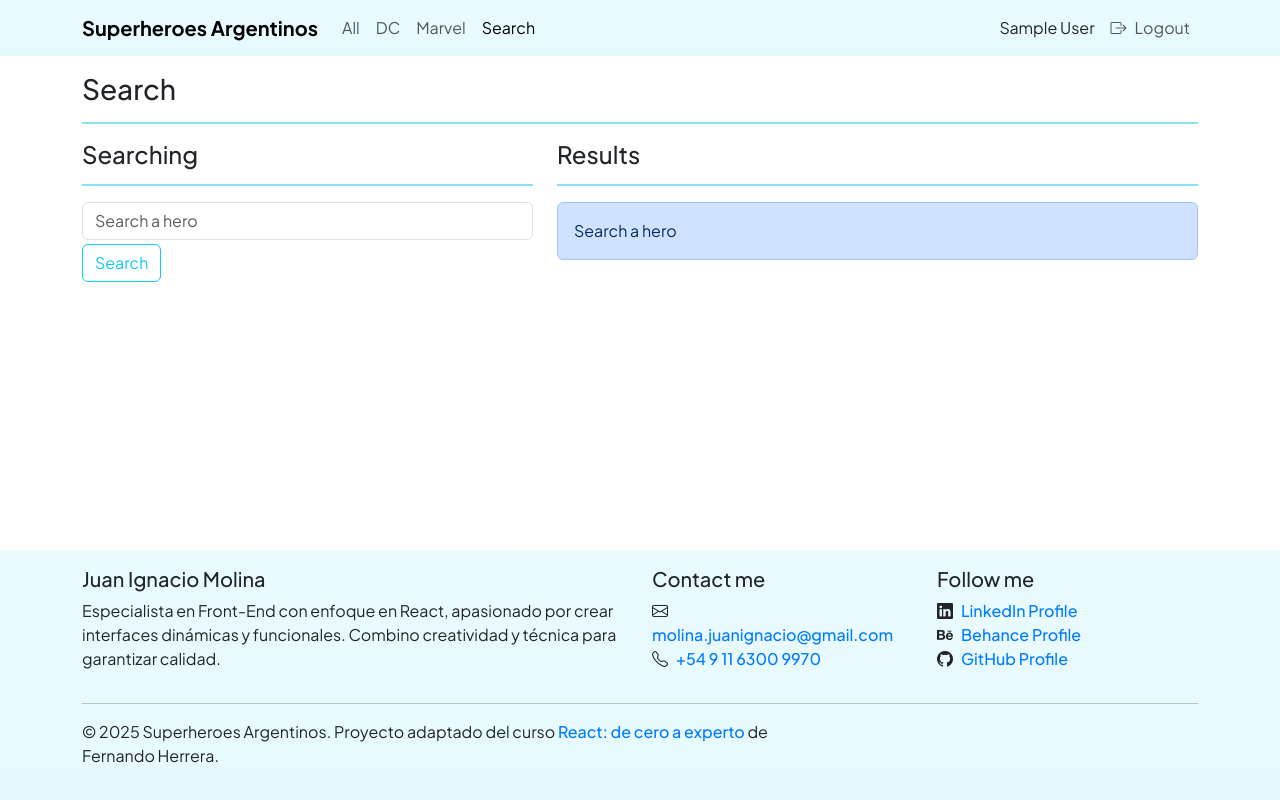
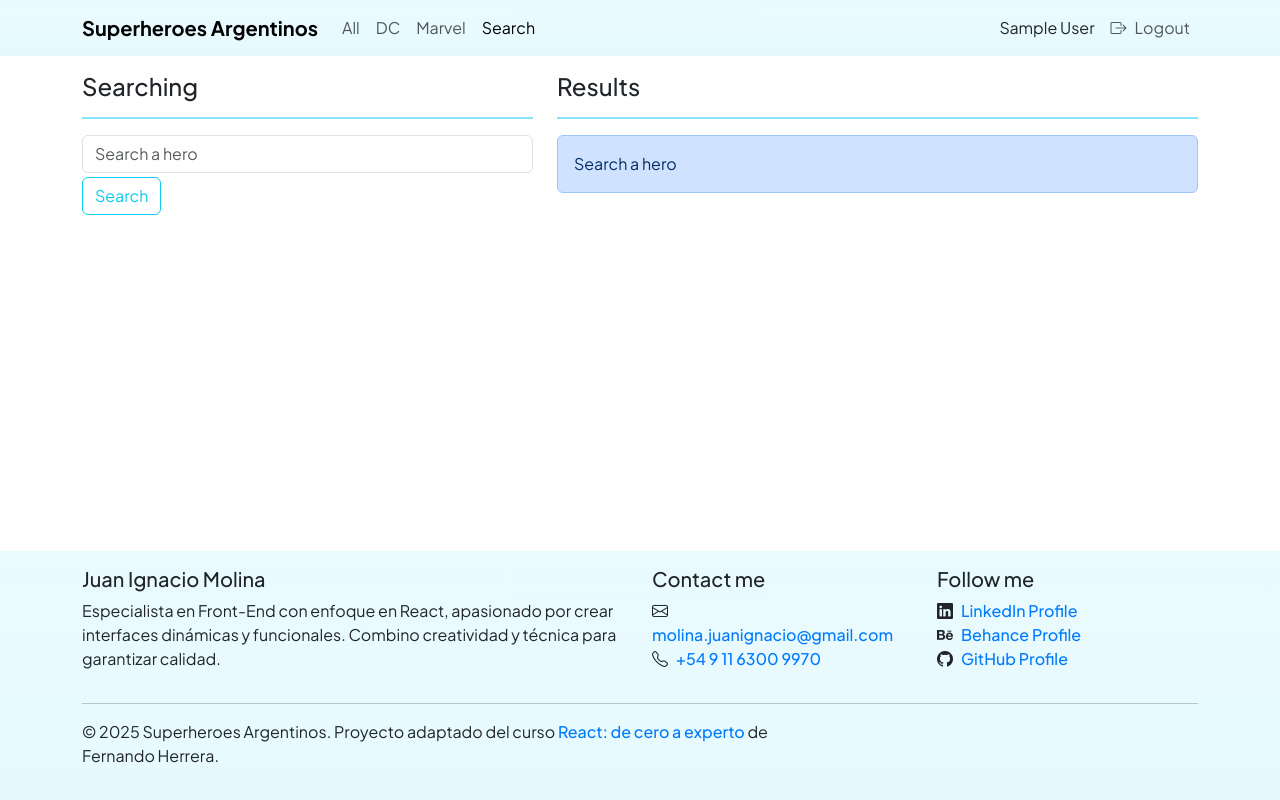
Before and after one commit to molinajuan/superheroes-argentinos-app, a React (Vite) app: page /search in a window 1280 px wide. Built offline with nearby package versions, Linux system fonts and the light colour scheme; sample sign-in values are in the browser's storage.

Commit message:
delete title from search page

```diff
--- a/src/heroes/pages/SearchPage.jsx
+++ b/src/heroes/pages/SearchPage.jsx
@@ -33,9 +33,6 @@ export const SearchPage = () => {
 
   return (
     <>
-      <h3>Search</h3>
-      <hr className='border border-info opacity-50' />
-
       <div className="row">
 
           <div className="col-5">
```
